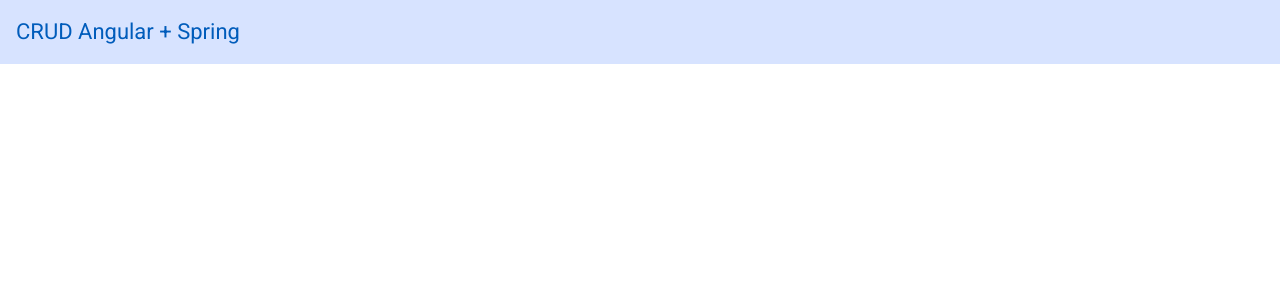
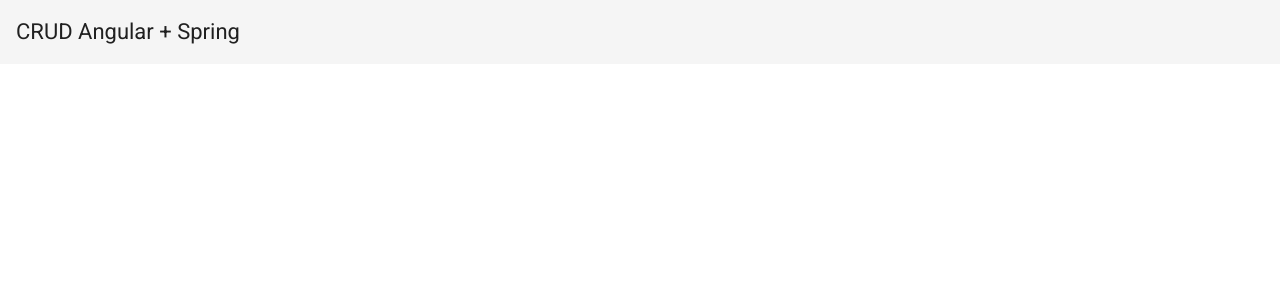
Before and after one commit to lucxavier/crud-angular-spring, an Angular app: page / in a window 1280 px wide. Shown: the top 300 px of the page. Built offline with nearby package versions, Linux system fonts and the light colour scheme.

Commit message:
ajustando cores customizadas

```diff
--- a/src/styles.scss
+++ b/src/styles.scss
@@ -1,15 +1,41 @@
 /* You can add global styles to this file, and also import other style files */
+// @use "@angular/material" as mat;
+
+// // Customize the entire app. Change :root to your selector if you want to scope the styles.
+// :root {
+//   @include mat.toolbar-overrides(
+//     (
+//       container-background-color: #d7e3ff,
+//       container-text-color: #005cbb,
+//     )
+//   );
+// }
+
 @use "@angular/material" as mat;
+@include mat.core();
 
-// Customize the entire app. Change :root to your selector if you want to scope the styles.
-:root {
-  @include mat.toolbar-overrides(
-    (
-      container-background-color: #d7e3ff,
-      container-text-color: #005cbb,
-    )
-  );
-}
+$custom-app-primary: mat.m2-define-palette(mat.$m2-blue-palette);
+$custom-app-secondary: mat.m2-define-palette(
+  mat.$m2-indigo-palette,
+  A200,
+  A400,
+  700
+);
+$custom-app-warn: mat.m2-define-palette(mat.$m2-red-palette);
+
+$custom-theme: mat.m2-define-light-theme(
+  (
+    color: (
+      primary: $custom-app-primary,
+      accent: $custom-app-secondary,
+      warn: $custom-app-warn,
+    ),
+  )
+);
+
+@include mat.core-theme($custom-theme);
+
+@include mat.all-component-themes($custom-theme);
 
 html,
 body {
```
